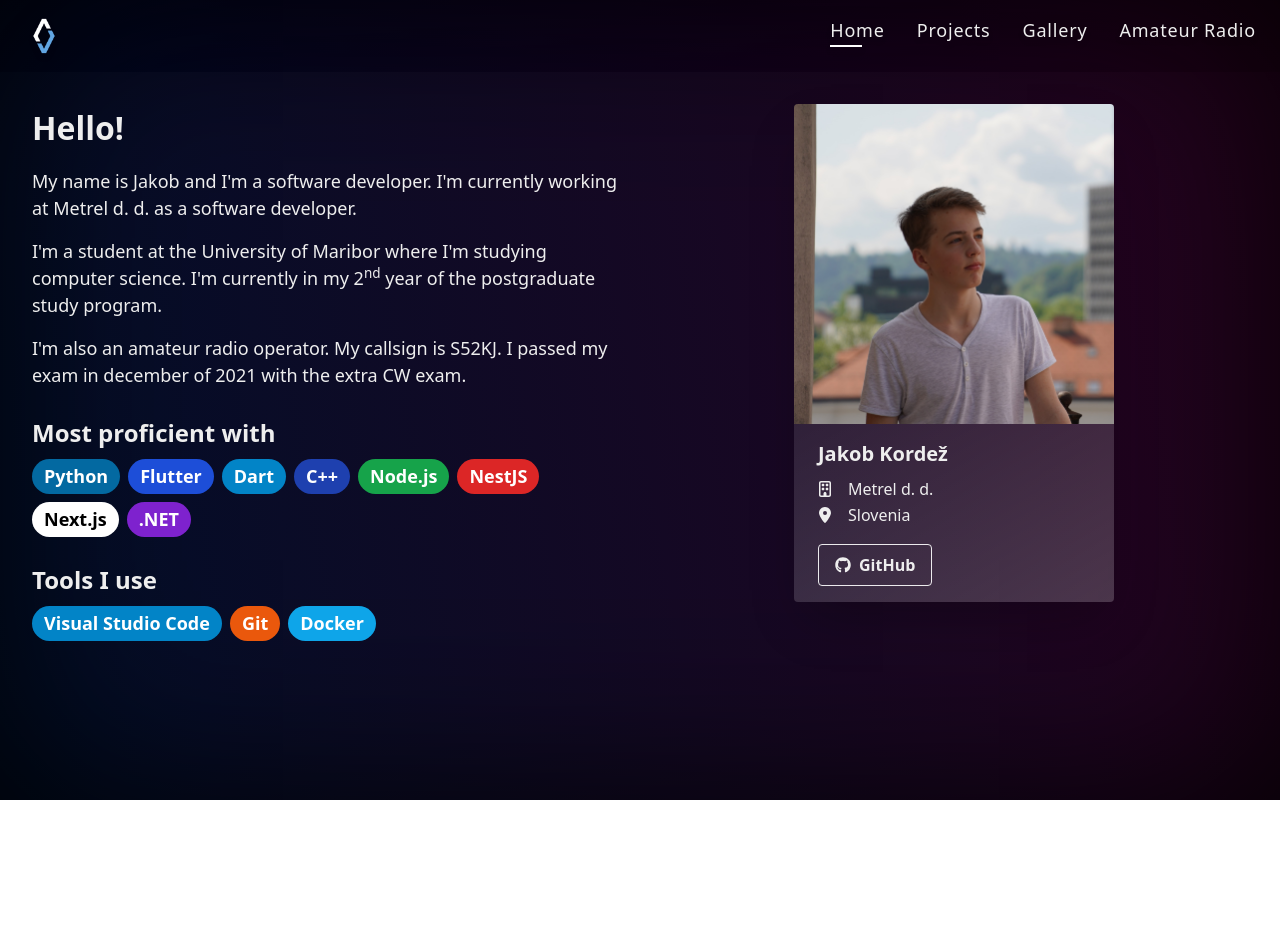
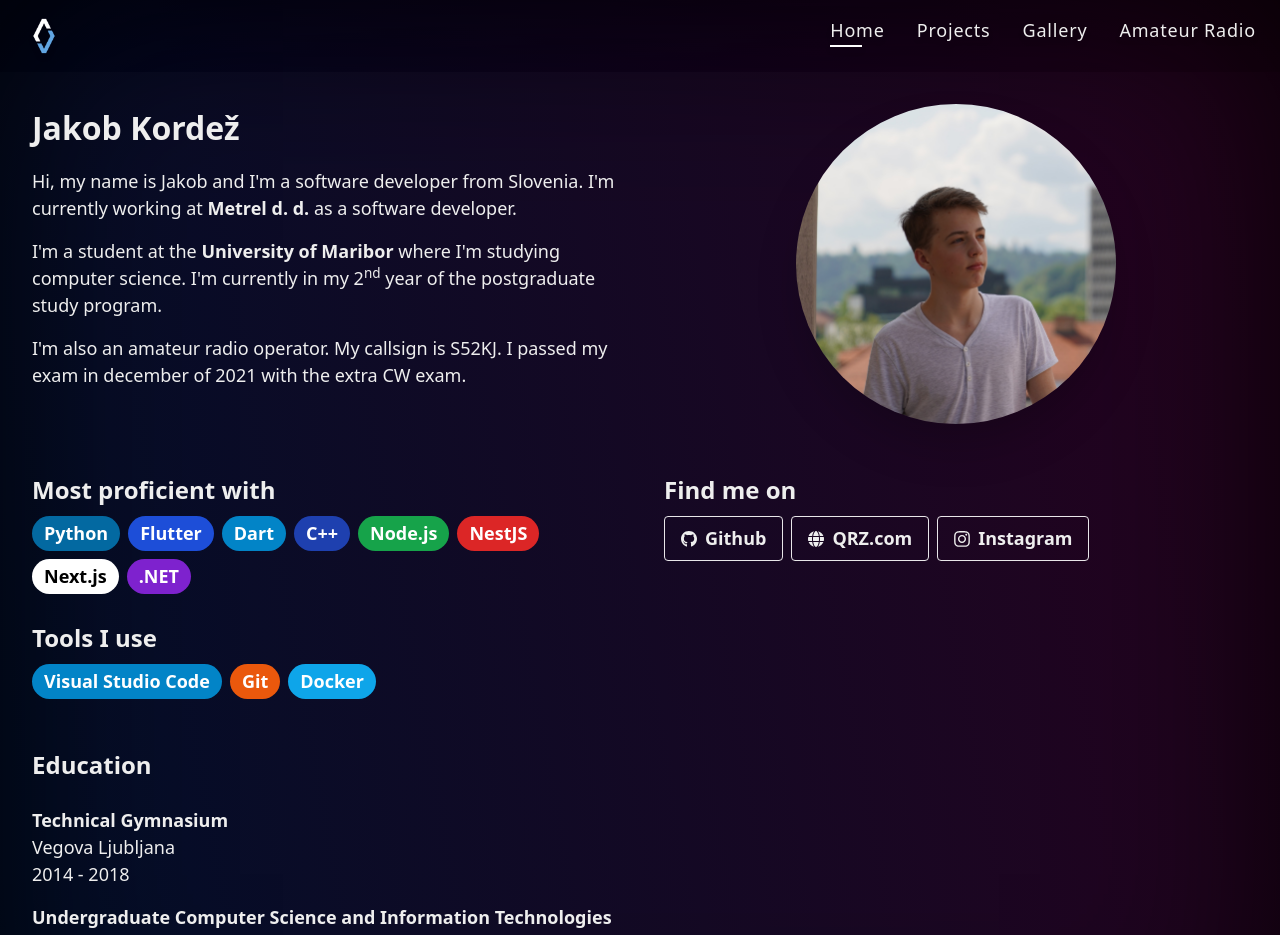
Before and after one commit to jakobkordez/jkob.cc, a Next.js app: page / in a window 1280 px wide. Shown: the top 935 px of the page. Before the commit the page ends 800 px from the top, so only its background shows below. Built offline with nearby package versions, Linux system fonts and the light colour scheme.

Commit message:
Many changes

```diff
--- a/content/projects/rklub-web.mdx
+++ b/content/projects/rklub-web.mdx
@@ -1,5 +1,5 @@
 ---
-title: "Radio Club Vegova website"
+title: "Radioklub Vegova website"
 description: "How I helped create a website for a student's radio club."
 date: 2023-01-30
 tags:
--- a/src/app/hamradio/page.tsx
+++ b/src/app/hamradio/page.tsx
@@ -21,7 +21,14 @@ export const revalidate = 86400;
 export const metadata: Metadata = {
   title: "Amateur Radio",
   description: "My amateur radio activities.",
-  keywords: ["hamradio", "amateur radio", "antennas", "qsl card", "sota"],
+  keywords: [
+    "S52KJ",
+    "ham radio",
+    "amateur radio",
+    "antennas",
+    "qsl card",
+    "sota",
+  ],
 };
 
 const colStyle = "gap-10 space-y-10 md:columns-2";
@@ -116,9 +123,17 @@ function Header() {
           </tbody>
         </table>
       </div>
-      <div className="m-4 flex gap-2 text-sm">
+      <div className="m-4 flex items-center gap-2 text-sm">
         <LinkButton href="https://www.qrz.com/db/s52kj">QRZ.com</LinkButton>
         <LinkButton href="https://www.qrzcq.com/call/S52KJ">QRZCQ</LinkButton>
+        <div className="mx-2">|</div>
+        <LinkButton href="https://rklub.vegova.si/">
+          Radioklub Vegova
+        </LinkButton>
+        <LinkButton href="http://lea.hamradio.si/~s50c/">
+          Radioklub Domžale
+        </LinkButton>
+        <LinkButton href="http://www.hamradio.si/">ZRS</LinkButton>
       </div>
     </>
   );
@@ -135,8 +150,8 @@ function MyRadios() {
           use to recieve higher bands.
         </p>
         <p>
-          For VHF/UHF I use a <strong>Baofeng UV-5RTP</strong> which is a cheap
-          8W handheld radio.
+          For VHF/UHF I use a <strong>Icom IC-275H</strong> and a{" "}
+          <strong>Baofeng UV-5RTP</strong> which is a cheap 8W handheld radio.
         </p>
         <p>
           When I need more power I use my fathers{" "}
@@ -144,7 +159,7 @@ function MyRadios() {
         </p>
       </div>
 
-      <MImage src={portable} alt="Portable setup" />
+      <MImage src={portable} alt="Portable HF setup" />
 
       <MImage src={setup} alt="Home setup" />
     </>
@@ -156,10 +171,11 @@ function MyAntennas() {
     <>
       <div>
         <p>
-          All of the antennas are homebrewed. I mostly use a{" "}
+          Most of my HF antennas are homebrewed. I mostly use a{" "}
           <strong>Random wire antenna</strong> with a 9:1 unun I made. I also
           have an <strong>40m off center fed dipole</strong> in an{" "}
-          <strong>inverted V</strong> configuration with a 4:1 balun I made.
+          <strong>inverted V</strong> configuration with a dual-core 4:1 current
+          balun I made.
         </p>
         <p>
           I also have a 1:1 balun I bought that I use for either a{" "}
@@ -171,9 +187,14 @@ function MyAntennas() {
           <strong>17m, 15m and 10m Inverted V fan dipole</strong> but had
           problems with it and took it down.
         </p>
+
+        <p>
+          I&apos;m planning on making a <strong>11 element 2m yagi</strong> to
+          try meteor scatter.
+        </p>
       </div>
 
-      <MImage src={balun41} alt="4:1 Balun" />
+      <MImage src={balun41} alt="Dual-core 4:1 current balun" />
 
       <MImage src={linLoaded} alt="80m linear loaded dipole" />
 
@@ -189,10 +210,13 @@ function Qsl() {
         <p>
           I use <strong>QRZ&apos;s Logbook</strong> so confirmations there are
           instant, but I also very frequently confirm my QSO&apos;s via{" "}
-          <strong>LOTW</strong>. If you want to send me a QSL card, you can send
-          it to my home address or via the <strong>bureau</strong>. My QRZ page
-          has all the details. If you want my QSL card, please contact me or
-          send a request via <strong>OQRS</strong>.
+          <strong>LOTW</strong>.
+        </p>
+        <p>
+          If you want to send me a QSL card, you can send it to my home address
+          or via the <strong>bureau</strong>. My QRZ page has all the details.
+          If you want my QSL card, please contact me or send a request via{" "}
+          <strong>OQRS</strong>.
         </p>
         <p>
           I rarely upload my QSO&apos;s to <strong>eQSL</strong> and{" "}
@@ -208,10 +232,17 @@ function Qsl() {
 function Sota() {
   return (
     <>
-      <p>
-        I sometimes take my radio and antennas with me on hikes and activate
-        summits. I&apos;ve activated one summit two times so far.
-      </p>
+      <div>
+        <p>
+          I sometimes take my radio and antennas with me on hikes and activate
+          summits. I&apos;ve activated one summit two times so far.
+        </p>
+
+        <p>
+          I also do some chasing. Over the weekends I have my Icom IC-275H set
+          on 145.550 MHz to chase any nearby activators.
+        </p>
+      </div>
 
       <MImage src={sota} alt="My first SOTA pack" />
     </>
--- a/src/app/page.tsx
+++ b/src/app/page.tsx
@@ -1,31 +1,41 @@
-import { faBuilding } from "@fortawesome/free-regular-svg-icons";
-import { faLocationDot } from "@fortawesome/free-solid-svg-icons";
-import { faGithub } from "@fortawesome/free-brands-svg-icons";
-import { FontAwesomeIcon } from "@fortawesome/react-fontawesome";
+import { LinkButton } from "@/components/button";
+import { faGithub, faInstagram } from "@fortawesome/free-brands-svg-icons";
+import { faGlobe } from "@fortawesome/free-solid-svg-icons";
 import Image from "next/image";
-import { LinkButton } from "@/components/button";
 import Link from "next/link";
 
 export default function Home() {
   return (
-    <div className="grid grid-cols-1 gap-10 md:grid-cols-2">
+    <div className="grid grid-cols-1 gap-12 md:grid-cols-2">
       <div className="content">
-        <h1>Hello!</h1>
+        <h1>Jakob Kordež</h1>
         <p>
-          My name is Jakob and I&apos;m a software developer. I&apos;m currently
-          working at <span className="inline-block">Metrel d. d.</span> as a
-          software developer.
+          Hi, my name is Jakob and I&apos;m a software developer from Slovenia.
+          I&apos;m currently working at{" "}
+          <strong className="inline-block">Metrel d. d.</strong> as a software
+          developer.
         </p>
         <p>
-          I&apos;m a student at the University of Maribor where I&apos;m
-          studying computer science. I&apos;m currently in my 2<sup>nd</sup>{" "}
-          year of the postgraduate study program.
+          I&apos;m a student at the <strong>University of Maribor</strong> where
+          I&apos;m studying computer science. I&apos;m currently in my 2
+          <sup>nd</sup> year of the postgraduate study program.
         </p>
         <p>
           I&apos;m also an amateur radio operator. My callsign is S52KJ. I
           passed my exam in december of 2021 with the extra CW exam.
         </p>
+      </div>
 
+      <Image
+        className="m-auto max-w-xs overflow-hidden rounded-full shadow-2xl"
+        src="/images/portrait.jpg"
+        alt="Portrait"
+        width={320}
+        height={320}
+        priority
+      />
+
+      <div className="content">
         <h2>Most proficient with</h2>
         <div className="flex flex-wrap gap-2 text-white">
           <Tag color="bg-sky-700" href="https://www.python.org/">
@@ -60,7 +70,52 @@ export default function Home() {
         </div>
       </div>
 
-      <UserCard />
+      <div className="content">
+        <h2>Find me on</h2>
+        <div className="flex flex-wrap gap-2">
+          <LinkButton icon={faGithub} href="https://github.com/jakobkordez">
+            Github
+          </LinkButton>
+          <LinkButton icon={faGlobe} href="https://www.qrz.com/db/s52kj">
+            QRZ.com
+          </LinkButton>
+          <LinkButton
+            icon={faInstagram}
+            href="https://www.instagram.com/jakoob99/"
+          >
+            Instagram
+          </LinkButton>
+        </div>
+      </div>
+
+      <div className="content flex flex-col gap-4">
+        <h2>Education</h2>
+        <div>
+          <div>
+            <strong>Technical Gymnasium</strong>
+          </div>
+          <div>Vegova Ljubljana</div>
+          <div>2014 - 2018</div>
+        </div>
+        <div>
+          <div>
+            <strong>
+              Undergraduate Computer Science and Information Technologies
+            </strong>
+          </div>
+          <div>University of Maribor</div>
+          <div>2018 - 2021</div>
+        </div>
+        <div>
+          <div>
+            <strong>
+              Postgraduate Computer Science and Information Technologies
+            </strong>
+          </div>
+          <div>University of Maribor</div>
+          <div>2021 - present</div>
+        </div>
+      </div>
     </div>
   );
 }
@@ -82,44 +137,3 @@ function Tag({ color, children, href }: TagProps) {
     <span className={className}>{children}</span>
   );
 }
-
-function UserCard() {
-  return (
-    <div className="m-auto mt-0 max-w-xs overflow-hidden rounded shadow-2xl">
-      <Image
-        className="w-full"
-        src="/images/portrait.jpg"
-        alt="Portrait"
-        width={320}
-        height={320}
-        priority
-      />
-      <div className="bg-gradient-to-br from-white/10 to-white/20 px-6 py-4">
-        <div className="mb-2 text-xl font-bold">Jakob Kordež</div>
-
-        <table>
-          <tbody>
-            <tr>
-              <th className="pr-4">
-                <FontAwesomeIcon icon={faBuilding} />
-              </th>
-              <td>Metrel d. d.</td>
-            </tr>
-            <tr>
-              <th className="pr-4">
-                <FontAwesomeIcon icon={faLocationDot} />
-              </th>
-              <td>Slovenia</td>
-            </tr>
-          </tbody>
-        </table>
-
-        <div className="mt-4 flex flex-wrap gap-3">
-          <LinkButton href="https://github.com/jakobkordez" icon={faGithub}>
-            GitHub
-          </LinkButton>
-        </div>
-      </div>
-    </div>
-  );
-}
--- a/src/app/projects/[slug]/page.tsx
+++ b/src/app/projects/[slug]/page.tsx
@@ -3,7 +3,7 @@ import { notFound } from "next/navigation";
 import { useMDXComponent } from "next-contentlayer/hooks";
 import { Metadata } from "next";
 import Image from "next/image";
-import ModalImage from "@/components/modal_image";
+import ExpandableImage from "@/components/expandable_image";
 
 interface ProjectPageProps {
   params: {
@@ -28,7 +28,7 @@ function CustomLink(props: any) {
 }
 
 function MdxImage(props: any) {
-  return <ModalImage width={1000} height={1000} {...props} />;
+  return <ExpandableImage width={1000} height={1000} {...props} />;
 }
 
 function Paragraph(props: any) {
--- a/src/components/expandable_image.tsx
+++ b/src/components/expandable_image.tsx
@@ -1,8 +1,9 @@
 "use client";
 
 import { useState } from "react";
-import ModalImage from "./modal_image";
-import { StaticImageData } from "next/image";
+import Image, { StaticImageData } from "next/image";
+import { faClose } from "@fortawesome/free-solid-svg-icons";
+import { FontAwesomeIcon } from "@fortawesome/react-fontawesome";
 
 interface ExpandableImageProps {
   src: string | StaticImageData;
@@ -17,6 +18,9 @@ export default function ExpandableImage({
 }: ExpandableImageProps) {
   const [showModal, setShowModal] = useState(false);
 
+  const size = isString(src) ? 2048 : undefined;
+  const placeholder = isString(src) ? undefined : "blur";
+
   return (
     <div>
       <div
@@ -30,8 +34,35 @@ export default function ExpandableImage({
       </div>
 
       {showModal && (
-        <ModalImage src={src} alt={alt} onClose={() => window.history.back()} />
+        <div className="fixed inset-0 z-40 flex flex-col items-center overflow-hidden p-4">
+          <div
+            className="absolute inset-0 z-40 bg-black opacity-80 transition-opacity"
+            onClick={() => window.history.back()}
+          />
+
+          <button
+            className="relative z-50 m-2 ml-auto text-2xl text-white transition-colors duration-200 ease-in-out hover:text-gray-200 "
+            onClick={() => window.history.back()}
+          >
+            <FontAwesomeIcon icon={faClose} />
+          </button>
+
+          <div className="relative flex h-full w-full flex-1 overflow-hidden">
+            <Image
+              src={src}
+              alt={alt}
+              height={size}
+              width={size}
+              placeholder={placeholder}
+              className="z-50 m-auto aspect-auto h-auto max-h-full w-auto max-w-full rounded shadow-2xl"
+            />
+          </div>
+        </div>
       )}
     </div>
   );
 }
+
+function isString(s: any) {
+  return typeof s === "string" || s instanceof String;
+}
--- a/src/components/modal_image.tsx
+++ /dev/null
@@ -1,43 +0,0 @@
-"use client";
-
-import { faClose } from "@fortawesome/free-solid-svg-icons";
-import { FontAwesomeIcon } from "@fortawesome/react-fontawesome";
-import Image, { StaticImageData } from "next/image";
-
-interface ModalImageProps {
-  src: string | StaticImageData;
-  alt: string;
-  onClose: () => void;
-}
-
-export default function ModalImage({ src, alt, onClose }: ModalImageProps) {
-  const size = src instanceof String ? 2048 : undefined;
-  const placeholder = src instanceof String ? undefined : "blur";
-
-  return (
-    <div className="fixed inset-0 z-40 flex flex-col items-center overflow-hidden p-4">
-      <div
-        className="absolute inset-0 z-40 bg-black opacity-80 transition-opacity"
-        onClick={onClose}
-      />
-
-      <button
-        className="relative z-50 m-2 ml-auto text-2xl text-white transition-colors duration-200 ease-in-out hover:text-gray-200 "
-        onClick={onClose}
-      >
-        <FontAwesomeIcon icon={faClose} />
-      </button>
-
-      <div className="relative flex h-full w-full flex-1 overflow-hidden">
-        <Image
-          src={src}
-          alt={alt}
-          height={size}
-          width={size}
-          placeholder={placeholder}
-          className="z-50 m-auto aspect-auto h-auto max-h-full w-auto max-w-full rounded shadow-2xl"
-        />
-      </div>
-    </div>
-  );
-}
```
Also changed, not shown: 1 other file (tests, documents, lock files or other folders).
